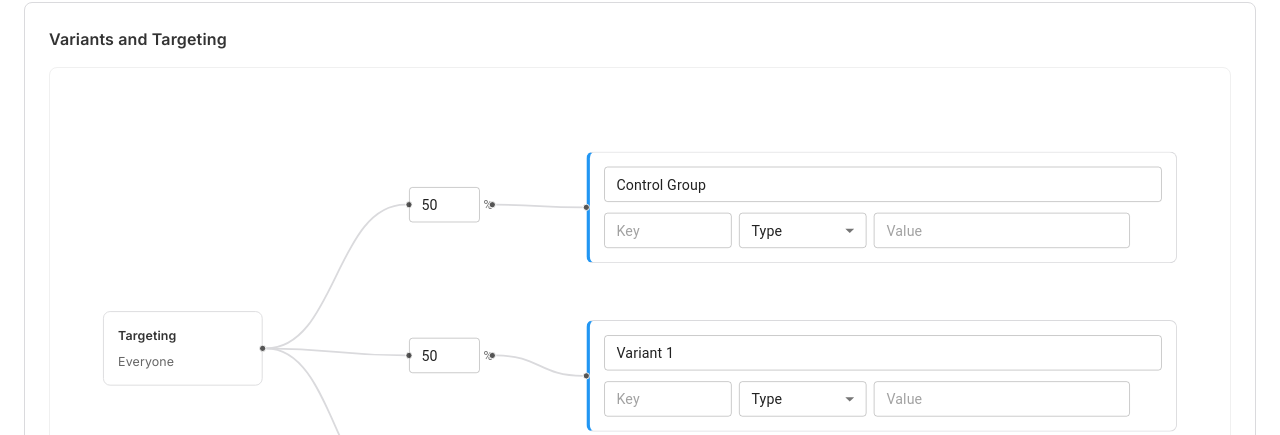
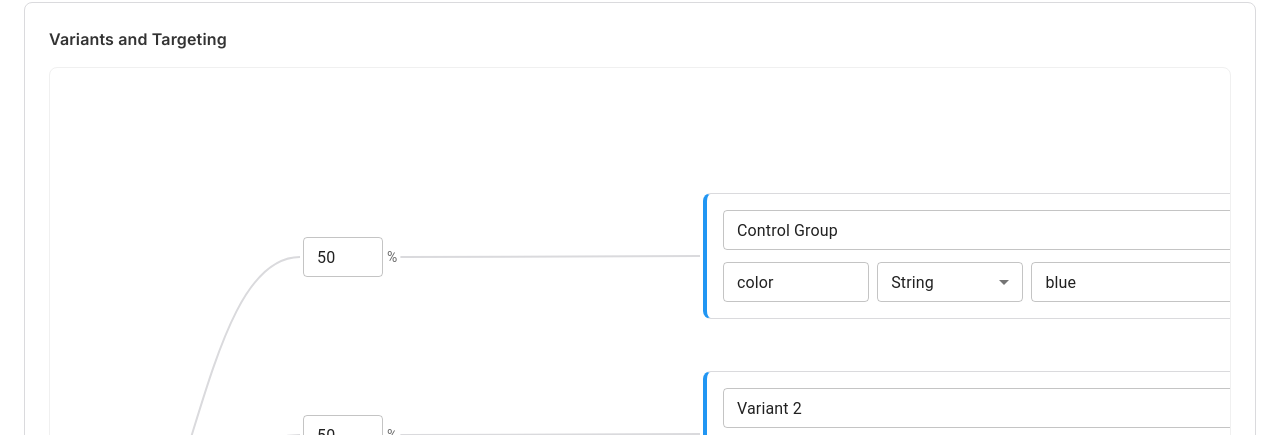
Before and after one commit to dream-horizon-org/ascend-panel, a React (Vite) app: page /create-experiment in a window 1280 px wide. Shown: the part 517-952 px from the top of the page. Built offline with nearby package versions, Linux system fonts and the light colour scheme; some icons are missing.

Commit message:
fix: fixed positions

```diff
--- a/src/pages/CreateExperiment/components/VariantsFlow.tsx
+++ b/src/pages/CreateExperiment/components/VariantsFlow.tsx
@@ -1,4 +1,4 @@
-import { ReactFlow, Handle, Position, Background, Controls } from '@xyflow/react';
+import { ReactFlow, Handle, Position } from '@xyflow/react';
 import '@xyflow/react/dist/style.css';
 import { Box, TextField, Select, MenuItem, IconButton, Button } from '@mui/material';
 import AddIcon from '@mui/icons-material/Add';
@@ -25,7 +25,7 @@ const TargetingNode = ({ data }: any) => {
       <Box sx={{ fontFamily: 'Inter', fontSize: '0.875rem', color: '#666666' }}>
         {data.label}
       </Box>
-      <Handle type="source" position={Position.Right} style={{ background: '#555', width: 8, height: 8 }} />
+      <Handle type="source" position={Position.Right} style={{ opacity: 0 }} />
     </Box>
   );
 };
@@ -34,20 +34,22 @@ const TargetingNode = ({ data }: any) => {
 const TrafficSplitNode = ({ data }: any) => {
   return (
     <Box sx={{ display: 'flex', alignItems: 'center', gap: 0.5 }}>
-      <Handle type="target" position={Position.Left} style={{ background: '#555', width: 8, height: 8 }} />
+      <Handle type="target" position={Position.Left} style={{ opacity: 0 }} />
       <TextField
         size="small"
         value={data.percentage}
         sx={{ width: '80px', '& .MuiOutlinedInput-root': { borderRadius: '0.25rem' } }}
       />
       <Box sx={{ fontSize: '0.875rem', color: '#666666' }}>%</Box>
-      <Handle type="source" position={Position.Right} style={{ background: '#555', width: 8, height: 8 }} />
+      <Handle type="source" position={Position.Right} style={{ opacity: 0 }} />
     </Box>
   );
 };
 
 // Custom node for Variant
 const VariantNode = ({ data }: any) => {
+  const keyValues = data.keyValues || [{ key: '', type: 'type', value: '' }];
+
   return (
     <Box
       sx={{
@@ -59,26 +61,44 @@ const VariantNode = ({ data }: any) => {
         minWidth: '300px',
       }}
     >
-      <Handle type="target" position={Position.Left} style={{ background: '#555', width: 8, height: 8 }} />
+      <Handle type="target" position={Position.Left} style={{ opacity: 0 }} />
       <TextField
         fullWidth
         size="small"
         value={data.name}
         sx={{ mb: 1.5, '& .MuiOutlinedInput-root': { borderRadius: '0.25rem' } }}
       />
-      <Box sx={{ display: 'flex', gap: 1, alignItems: 'center' }}>
-        <TextField size="small" placeholder="Key" sx={{ flex: 1, '& .MuiOutlinedInput-root': { borderRadius: '0.25rem' } }} />
-        <Select size="small" defaultValue="type" sx={{ flex: 1, borderRadius: '0.25rem' }}>
+
+      {/* Multiple Key-Value Rows */}
+      {keyValues.map((kv: any, index: number) => (
+        <Box key={index} sx={{ display: 'flex', gap: 1, alignItems: 'center', mb: index < keyValues.length - 1 ? 1 : 0 }}>
+          <TextField
+            size="small"
+            placeholder="Key"
+            value={kv.key}
+            sx={{ flex: 1, '& .MuiOutlinedInput-root': { borderRadius: '0.25rem' } }}
+          />
+          <Select
+            size="small"
+            value={kv.type}
+            sx={{ flex: 1, borderRadius: '0.25rem' }}
+          >
             <MenuItem value="type">Type</MenuItem>
             <MenuItem value="string">String</MenuItem>
             <MenuItem value="number">Number</MenuItem>
             <MenuItem value="boolean">Boolean</MenuItem>
           </Select>
-        <TextField size="small" placeholder="Value" sx={{ flex: 2, '& .MuiOutlinedInput-root': { borderRadius: '0.25rem' } }} />
+          <TextField
+            size="small"
+            placeholder="Value"
+            value={kv.value}
+            sx={{ flex: 2, '& .MuiOutlinedInput-root': { borderRadius: '0.25rem' } }}
+          />
           <IconButton size="small" sx={{ color: '#666666' }}>
             <AddIcon fontSize="small" />
           </IconButton>
         </Box>
+      ))}
     </Box>
   );
 };
@@ -89,39 +109,156 @@ const nodeTypes = {
   variant: VariantNode,
 };
 
-const initialNodes = [
-  { id: 'targeting', type: 'targeting', position: { x: 5, y: 200 }, data: { label: 'Everyone' } },
-  { id: 'split-1', type: 'trafficSplit', position: { x: 350, y: 60 }, data: { percentage: '50' } },
-  { id: 'split-2', type: 'trafficSplit', position: { x: 350, y: 230 }, data: { percentage: '50' } },
-  { id: 'split-3', type: 'trafficSplit', position: { x: 350, y: 400 }, data: { percentage: '50' } },
-  { id: 'control', type: 'variant', position: { x: 550, y: 20 }, data: { name: 'Control Group' } },
-  { id: 'variant-1', type: 'variant', position: { x: 550, y: 210 }, data: { name: 'Variant 1' } },
-  { id: 'variant-2', type: 'variant', position: { x: 550, y: 380 }, data: { name: 'Variant 2' } },
+// Auto-layout function to calculate positions with dynamic heights
+const calculateLayout = (variantsConfig: Array<{ name: string; keyValues: any[] }>) => {
+  const COLUMN_GAP = 400;
+  const MIN_SPACING = 50; // Minimum gap between cards
+  const START_X = 5;
+  const START_Y = 50;
+  const ROW_HEIGHT = 48; // Height per key-value row
+  const BASE_HEIGHT = 80; // Base card height
+  const TARGETING_HEIGHT = 100; // Approximate height of targeting box
+
+  const nodes = [];
+  let currentY = START_Y;
+  const variantPositions: number[] = [];
+
+  // Calculate all variant positions first
+  variantsConfig.forEach((config) => {
+    const cardHeight = BASE_HEIGHT + config.keyValues.length * ROW_HEIGHT;
+    variantPositions.push(currentY + cardHeight / 2); // Store center position
+    currentY += cardHeight + MIN_SPACING;
+  });
+
+  // Calculate targeting position - center it between first and last variant
+  const firstVariantCenter = variantPositions[0];
+  const lastVariantCenter = variantPositions[variantPositions.length - 1];
+  const targetingY = (firstVariantCenter + lastVariantCenter) / 2 - TARGETING_HEIGHT / 2;
+
+  nodes.push({
+    id: 'targeting',
+    type: 'targeting',
+    position: { x: START_X, y: targetingY },
+    data: { label: 'Everyone' }
+  });
+
+  // Reset for second pass
+  currentY = START_Y;
+
+  // Traffic splits and variants with dynamic spacing
+  variantsConfig.forEach((config, i) => {
+    const cardHeight = BASE_HEIGHT + config.keyValues.length * ROW_HEIGHT;
+
+    // Traffic split positioned at card center
+    nodes.push({
+      id: `split-${i + 1}`,
+      type: 'trafficSplit',
+      position: { x: START_X + COLUMN_GAP, y: currentY + cardHeight / 2 - 20 },
+      data: { percentage: '50' }
+    });
+
+    // Variant card
+    nodes.push({
+      id: i === 0 ? 'control' : `variant-${i}`,
+      type: 'variant',
+      position: { x: START_X + COLUMN_GAP * 2, y: currentY },
+      data: { name: config.name, keyValues: config.keyValues }
+    });
+
+    // Move to next position
+    currentY += cardHeight + MIN_SPACING;
+  });
+
+  return nodes;
+};
+
+
+// Auto-generate edges based on number of variants
+const generateEdges = (variants: number) => {
+  const edges = [];
+
+  for (let i = 0; i < variants; i++) {
+    const splitId = `split-${i + 1}`;
+    const variantId = i === 0 ? 'control' : `variant-${i}`;
+
+    // Targeting to split (curved)
+    edges.push({
+      id: `e-targeting-${splitId}`,
+      source: 'targeting',
+      target: splitId,
+      style: { stroke: '#DADADD', strokeWidth: 2 }
+    });
+
+    // Split to variant (straight line)
+    edges.push({
+      id: `e-${splitId}-${variantId}`,
+      source: splitId,
+      target: variantId,
+      type: 'straight',
+      style: { stroke: '#DADADD', strokeWidth: 2 }
+    });
+  }
+
+  return edges;
+};
+
+export default function VariantsFlow() {
+  // Define variants with their key-values
+  const variantsConfig = [
+    {
+      name: 'Control Group',
+      keyValues: [
+        { key: 'color', type: 'string', value: 'blue' },
+      ]
+    },
+    {
+      name: 'Variant 2',
+      keyValues: [{ key: '', type: 'type', value: '' },
+      ]
+    },
+    {
+      name: 'Variant 3',
+      keyValues: [{ key: '', type: 'type', value: '' }]
+    },
+    {
+      name: 'Variant 4',
+      keyValues: [{ key: '', type: 'type', value: '' }]
+    },
+    {
+      name: 'Variant 5',
+      keyValues: [{ key: '', type: 'type', value: '' }]
+    }
   ];
 
-const initialEdges = [
-  { id: 'e1', source: 'targeting', target: 'split-1', style: { stroke: '#DADADD', strokeWidth: 2 } },
-  { id: 'e2', source: 'targeting', target: 'split-2', style: { stroke: '#DADADD', strokeWidth: 2 } },
-  { id: 'e3', source: 'targeting', target: 'split-3', style: { stroke: '#DADADD', strokeWidth: 2 } },
-  { id: 'e4', source: 'split-1', target: 'control', style: { stroke: '#DADADD', strokeWidth: 2 } },
-  { id: 'e5', source: 'split-2', target: 'variant-1', style: { stroke: '#DADADD', strokeWidth: 2 } },
-  { id: 'e6', source: 'split-3', target: 'variant-2', style: { stroke: '#DADADD', strokeWidth: 2 } },
-];
+  const nodes = calculateLayout(variantsConfig);
+  const edges = generateEdges(variantsConfig.length);
 
-export default function VariantsFlow() {
+  // Calculate canvas height dynamically based on card heights
+  const ROW_HEIGHT = 48;
+  const BASE_HEIGHT = 80;
+  const MIN_SPACING = 50;
+  const canvasHeight = 200 + variantsConfig.reduce((sum, config) => {
+    return sum + BASE_HEIGHT + config.keyValues.length * ROW_HEIGHT + MIN_SPACING;
+  }, 0);
+
   return (
     <Box>
-      <Box sx={{ height: '600px', width: '100%', border: '1px solid #f0f0f0', borderRadius: '0.5rem' }}>
+      <Box sx={{ height: `${canvasHeight}px`, width: '100%', border: '1px solid #f0f0f0', borderRadius: '0.5rem', overflow: 'auto' }}>
         <ReactFlow
-          nodes={initialNodes}
-          edges={initialEdges}
+          nodes={nodes}
+          edges={edges}
           nodeTypes={nodeTypes}
           fitView
           nodesDraggable={false}
           nodesConnectable={false}
-          elementsSelectable={false}
           zoomOnScroll={false}
+          zoomOnPinch={false}
+          zoomOnDoubleClick={false}
           panOnDrag={false}
+          panOnScroll={false}
+          preventScrolling={false}
+          minZoom={1}
+          maxZoom={1}
         >
 
 
```
Lines whose indentation alone changed are shown as unchanged.
